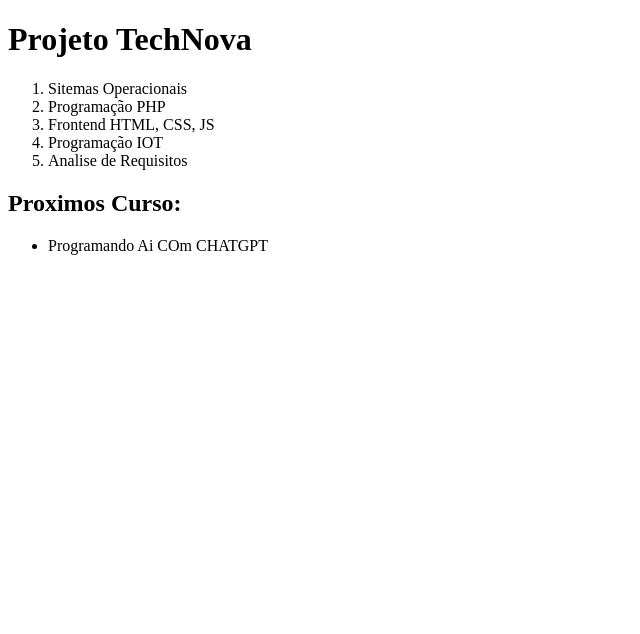
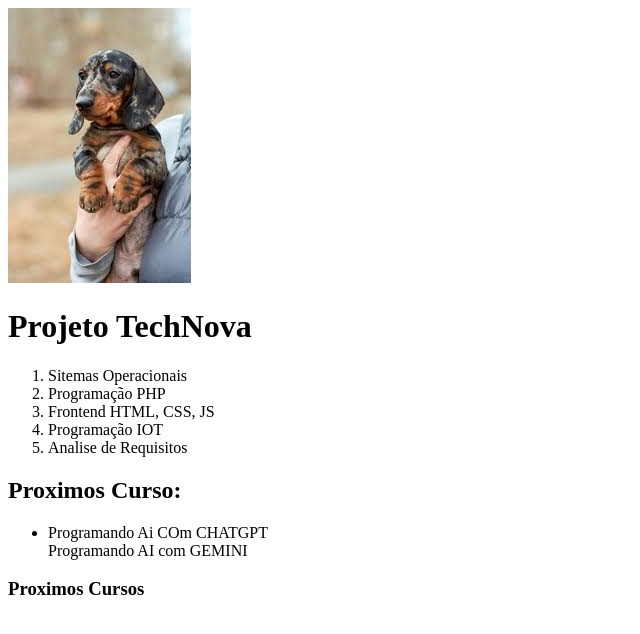
Before and after one commit to luquinhaaskkj/projeto-technova, a plain HTML site: page index.html in a window 1280 px wide. Shown: the whole page, without its empty margins (0-640 px from the left). Drawn offline with Linux system fonts and the light colour scheme.

Commit message:
cachorro

```diff
--- a/index.html
+++ b/index.html
@@ -6,6 +6,7 @@
     <title>Projeto TechNova</title>
 </head>
 <body>
+    <img src="img/images (1).jpg" alt-"Cachorro" title-"Cachorro">
     <h1>Projeto TechNova</h1>
     <ol>
        <li>Sitemas Operacionais</li>
@@ -17,6 +18,8 @@
     <h2>Proximos Curso:</h2>
     <ul>
         <li>Programando Ai COm CHATGPT</li>
-    <ul>
+        <lil> Programando AI com GEMINI</lil>
+    </ul>
+    <h3> Proximos Cursos</h3>
 </body>
 </html>
```
Also changed, not shown: img/images (1).jpg (added).
